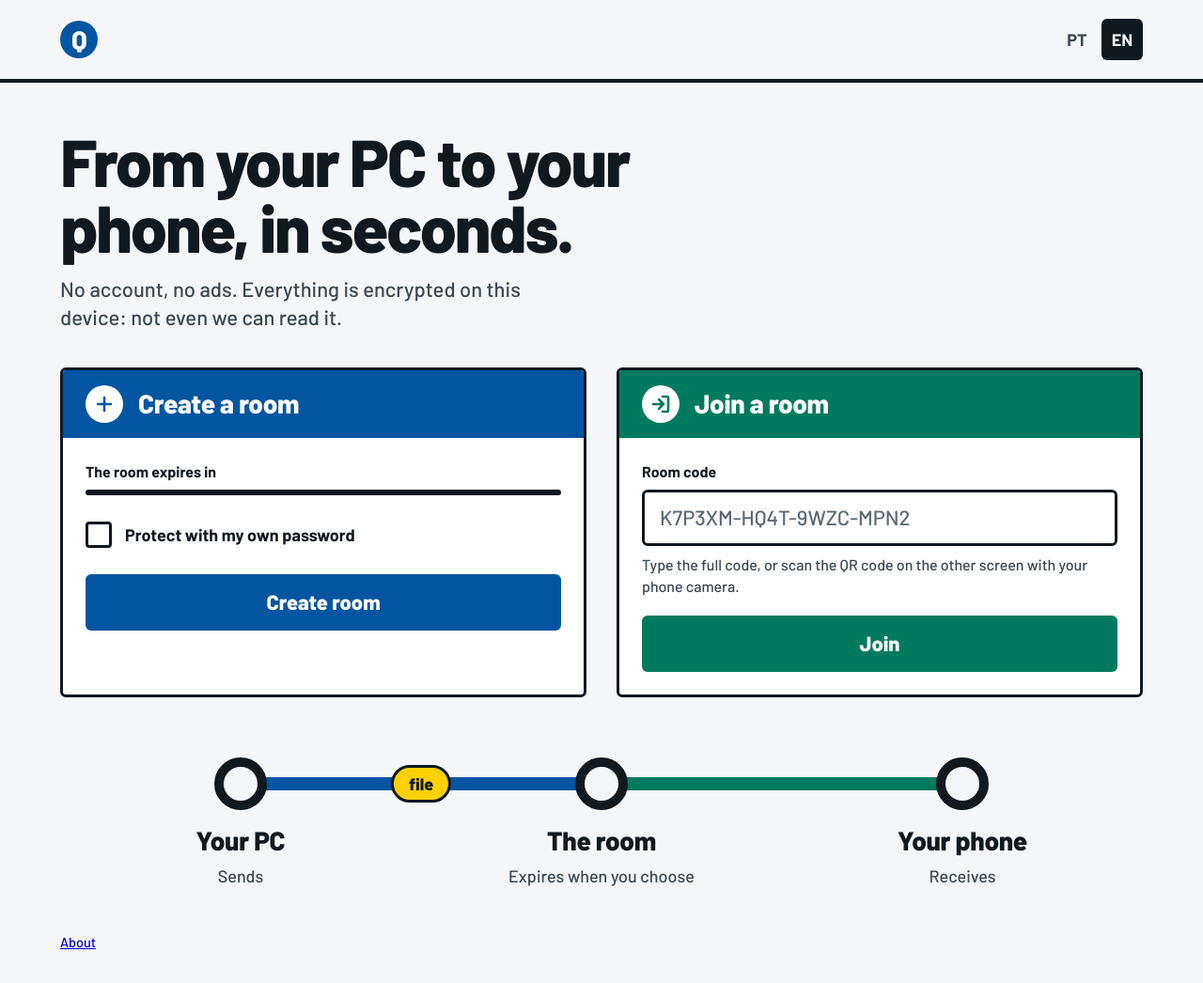
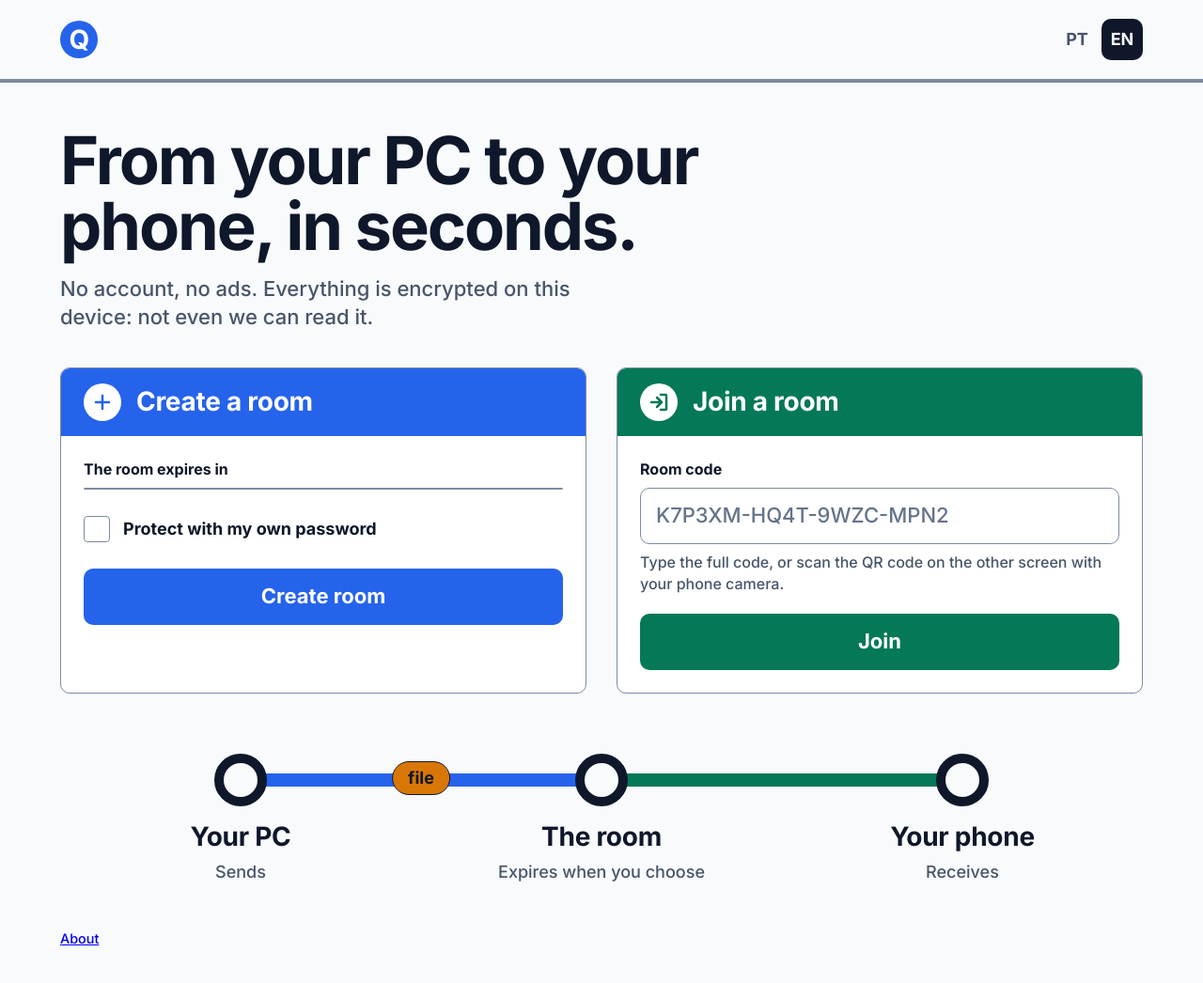
Before and after one commit to gbrielzera/QuickDrop, a FastAPI app: template frontend/templates/index.html in a window 1280 px wide. Shown: the whole page at 94% size. After the commit the page ends 1006 px from the top, so only its background shows below. Run offline with FastAPI, Linux system fonts and the light colour scheme; the template is opened without the code that fills it, so the values that code supplies are empty; parts of the project's set-up code (start-up, migrations or seed data) failed here and were passed over.

Commit message:
Teste de novo visual do front-end: tokens, Inter e formas planas (sugestão da skill ui-ux-pro-max)
Só a camada visual muda (CSS, fonte e referências a ela); HTML e JavaScript ficam iguais.

Co-Authored-By: Claude Sonnet 5.5 <noreply@anthropic.com>

```diff
--- a/frontend/static/css/style.css
+++ b/frontend/static/css/style.css
@@ -1,62 +1,71 @@
-/* QuickDrop — mundo visual "Linhas de Metrô": placas esmaltadas, círculos de linha e um diagrama de rota. */
+/* QuickDrop — visual plano e claro: cores de alto contraste, Inter e cantos suaves. */
 
 @font-face {
-  font-family: "Barlow";
-  font-weight: 500;
+  font-family: "Inter";
+  font-weight: 400;
   font-display: swap;
-  src: url("../fonts/barlow-latin-500-normal.woff2") format("woff2");
+  src: url("../fonts/inter-latin-400-normal.woff2") format("woff2");
 }
 
 @font-face {
-  font-family: "Barlow";
-  font-weight: 700;
+  font-family: "Inter";
+  font-weight: 500;
   font-display: swap;
-  src: url("../fonts/barlow-latin-700-normal.woff2") format("woff2");
+  src: url("../fonts/inter-latin-500-normal.woff2") format("woff2");
 }
 
 @font-face {
-  font-family: "Barlow";
-  font-weight: 800;
+  font-family: "Inter";
+  font-weight: 600;
   font-display: swap;
-  src: url("../fonts/barlow-latin-800-normal.woff2") format("woff2");
+  src: url("../fonts/inter-latin-600-normal.woff2") format("woff2");
+}
+
+@font-face {
+  font-family: "Inter";
+  font-weight: 700;
+  font-display: swap;
+  src: url("../fonts/inter-latin-700-normal.woff2") format("woff2");
 }
 
 :root {
-  --ground: #f4f6f8;
+  --ground: #f8fafc;
   --surface: #ffffff;
-  --ink: #101820;
-  --ink-soft: #3b4652;
-  --outline: #101820;
-  --blue: #0455a1;
+  --ink: #0f172a;
+  --ink-soft: #475569;
+  --outline: #7c8ba1;  /* 3,4:1 sobre o fundo: limites de campos e botões precisam de 3:1 */
+  --blue: #2563eb;
   --on-blue: #ffffff;
-  --green: #007a5e;
+  --green: #047857;
   --on-green: #ffffff;
-  --placeholder: #5d6874;
+  --placeholder: #64748b;
   /* Só o código usa fonte monoespaçada: do sistema, sem baixar nada. */
   --font-code: ui-monospace, "Cascadia Code", "SF Mono", Menlo, Consolas, "Liberation Mono", monospace;
-  --signal: #ffd100;
-  --on-signal: #101820;
-  --danger: #b3261e;
+  --signal: #d97706;
+  --on-signal: #0f172a;
+  --danger: #dc2626;
 
   --gutter: clamp(1rem, 5vw, 4.5rem);
-  --radius: 6px;
-  --stroke: 3px;
+  --radius: 10px;
+  --stroke: 1px;
   color-scheme: light;
 }
 
 @media (prefers-color-scheme: dark) {
   :root {
-    --ground: #0d141b;
-    --surface: #141d26;
-    --ink: #eef2f6;
-    --ink-soft: #b4bfca;
-    --outline: #5b6b7b;
-    --blue: #6aaeff;
-    --on-blue: #0d141b;
-    --green: #3dd6a6;
-    --on-green: #0d141b;
-    --placeholder: #8e9aa7;
-    --danger: #ff8a80;
+    --ground: #0b1120;
+    --surface: #111a2e;
+    --ink: #e2e8f0;
+    --ink-soft: #94a3b8;
+    --outline: #64748b;
+    --blue: #60a5fa;
+    --on-blue: #0b1120;
+    --green: #34d399;
+    --on-green: #0b1120;
+    --placeholder: #94a3b8;
+    --signal: #f59e0b;
+    --on-signal: #0b1120;
+    --danger: #f87171;
     color-scheme: dark;
   }
 }
@@ -73,7 +82,7 @@ body {
   margin: 0;
   background: var(--ground);
   color: var(--ink);
-  font-family: "Barlow", "Segoe UI", system-ui, sans-serif;
+  font-family: "Inter", "Segoe UI", system-ui, sans-serif;
   font-size: 1.125rem;
   font-weight: 500;
   line-height: 1.45;
@@ -99,7 +108,7 @@ p {
 
 h1 {
   font-size: clamp(2.25rem, 1.2rem + 4vw, 4.5rem);
-  font-weight: 800;
+  font-weight: 700;
   line-height: 1;
   letter-spacing: -0.03em;
   text-wrap: balance;
@@ -134,7 +143,7 @@ h1 {
   gap: 0.75rem;
   color: inherit;
   font-size: 1.75rem;
-  font-weight: 800;
+  font-weight: 700;
   letter-spacing: -0.02em;
   text-decoration: none;
 }
@@ -148,7 +157,7 @@ h1 {
   border-radius: 50%;
   background: var(--blue);
   color: var(--on-blue);
-  font-weight: 800;
+  font-weight: 700;
 }
 
 .roundel svg {
@@ -221,7 +230,7 @@ h1 {
   min-height: 72px;
   padding: 0 1.5rem;
   font-size: 1.75rem;
-  font-weight: 800;
+  font-weight: 700;
   letter-spacing: -0.01em;
 }
 
@@ -433,7 +442,7 @@ input:focus-visible {
   border-radius: var(--radius);
   font: inherit;
   font-size: 1.375rem;
-  font-weight: 800;
+  font-weight: 700;
   text-decoration: none;
   cursor: pointer;
 }
@@ -530,7 +539,7 @@ input:focus-visible {
 .station__name {
   margin-top: 0.5rem;
   font-size: 1.75rem;
-  font-weight: 800;
+  font-weight: 700;
   letter-spacing: -0.01em;
 }
 
@@ -548,7 +557,7 @@ input:focus-visible {
   color: var(--on-signal);
   font-size: 1.125rem;
   font-variant-numeric: tabular-nums;
-  font-weight: 800;
+  font-weight: 700;
 }
 
 /* O trem viaja pela linha, saindo da estação de origem e parando no meio do caminho. */
@@ -564,7 +573,7 @@ input:focus-visible {
   background: var(--signal);
   color: var(--on-signal);
   font-size: 1.125rem;
-  font-weight: 800;
+  font-weight: 700;
   animation: ride 2.4s cubic-bezier(0.16, 1, 0.3, 1) both;
 }
 
@@ -628,7 +637,7 @@ input:focus-visible {
 .typed-code {
   font-size: clamp(1.75rem, 1.2rem + 2vw, 2.5rem);
   font-variant-numeric: tabular-nums;
-  font-weight: 800;
+  font-weight: 700;
   letter-spacing: 0.04em;
   overflow-wrap: anywhere;
 }
@@ -675,7 +684,7 @@ input:focus-visible {
 .section-title {
   margin-top: clamp(2.5rem, 5vw, 3.5rem);
   font-size: 1.75rem;
-  font-weight: 800;
+  font-weight: 700;
   letter-spacing: -0.01em;
   scroll-margin-top: 1rem;
 }
@@ -697,7 +706,7 @@ input:focus-visible {
 
 .dropzone__text {
   font-size: 1.375rem;
-  font-weight: 800;
+  font-weight: 700;
 }
 
 .dropzone .button {
@@ -734,7 +743,7 @@ input:focus-visible {
 .file__name {
   min-width: 0;
   font-size: 1.25rem;
-  font-weight: 800;
+  font-weight: 700;
   overflow-wrap: anywhere;
 }
 
--- a/frontend/templates/base.html
+++ b/frontend/templates/base.html
@@ -10,9 +10,8 @@
   <link rel="icon" type="image/png" sizes="32x32" href="{{ url_for('static', path='icons/favicon-32.png') }}">
   <link rel="apple-touch-icon" href="{{ url_for('static', path='icons/apple-touch-icon.png') }}">
   <title>{% block title %}{{ app_name }}{% endblock %}</title>
-  <link rel="preload" href="{{ url_for('static', path='fonts/barlow-latin-800-normal.woff2') }}" as="font" type="font/woff2" crossorigin>
-  <link rel="preload" href="{{ url_for('static', path='fonts/barlow-latin-500-normal.woff2') }}" as="font" type="font/woff2" crossorigin>
-  <link rel="preload" href="{{ url_for('static', path='fonts/barlow-latin-700-normal.woff2') }}" as="font" type="font/woff2" crossorigin>
+  <link rel="preload" href="{{ url_for('static', path='fonts/inter-latin-400-normal.woff2') }}" as="font" type="font/woff2" crossorigin>
+  <link rel="preload" href="{{ url_for('static', path='fonts/inter-latin-600-normal.woff2') }}" as="font" type="font/woff2" crossorigin>
   <link rel="stylesheet" href="{{ url_for('static', path='css/style.css') }}">
   {% for module_path in preload_modules or [] %}
   <link rel="modulepreload" href="{{ url_for('static', path='js/' ~ module_path) }}">
```
Also changed, not shown: backend/tests/test_hardening.py (+1 -1 lines), frontend/static/service-worker.js (+4 -3 lines), frontend/static/fonts/LICENSE-Inter-OFL.txt, frontend/static/fonts/barlow-latin-500-normal.woff2 (deleted), frontend/static/fonts/barlow-latin-700-normal.woff2 (deleted), frontend/static/fonts/barlow-latin-800-normal.woff2 (deleted), frontend/static/fonts/inter-latin-400-normal.woff2 (added), frontend/static/fonts/inter-latin-500-normal.woff2 (added), frontend/static/fonts/inter-latin-600-normal.woff2 (added), frontend/static/fonts/inter-latin-700-normal.woff2 (added).
